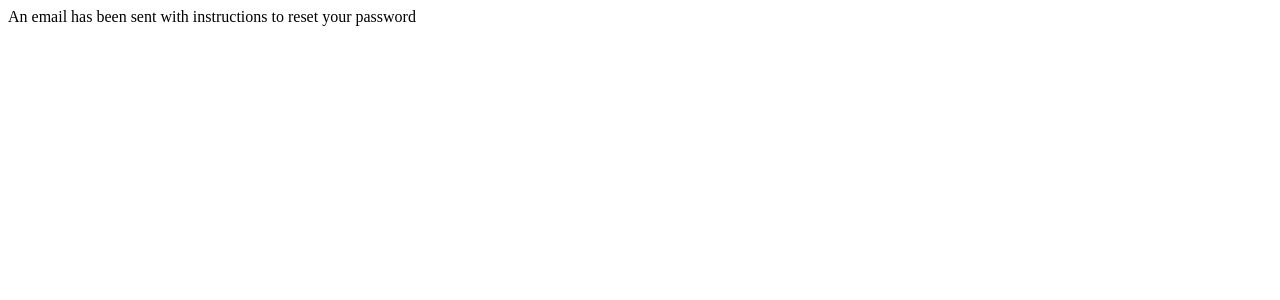
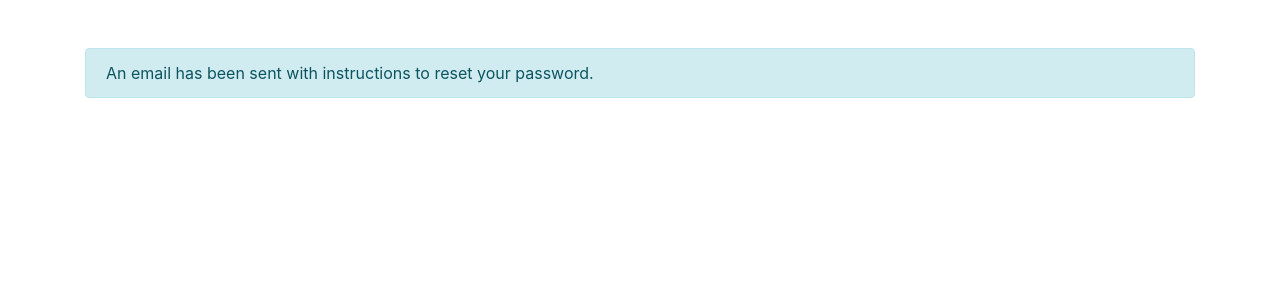
Before and after one commit to blueinabaux/PIH-2K23, a Django app: page /password-reset/done/ in a window 1280 px wide. Shown: the top 300 px of the page. Run offline with Django 4.2, Linux system fonts and the light colour scheme; some libraries are stand-ins or nearby versions.

Commit message:
Update password_reset_done.html

```diff
--- a/PIH/templates/password_reset_done.html
+++ b/PIH/templates/password_reset_done.html
@@ -4,10 +4,18 @@
     <meta charset="UTF-8">
     <meta name="viewport" content="width=device-width, initial-scale=1.0">
     <title>Document</title>
+    <!-- Include Bootstrap 4 CSS (make sure you have it installed) -->
+    <link rel="stylesheet" href="https://stackpath.bootstrapcdn.com/bootstrap/4.5.2/css/bootstrap.min.css">
 </head>
 <body>
-    <div class="alert alert-info">
-        An email has been sent with instructions to reset your password
+    <div class="container mt-5">
+        <div class="alert alert-info" role="alert">
+            An email has been sent with instructions to reset your password.
+        </div>
     </div>
+    <!-- Include Bootstrap 4 JS (optional, only if you need JavaScript features) -->
+    <script src="https://code.jquery.com/jquery-3.5.1.slim.min.js"></script>
+    <script src="https://cdn.jsdelivr.net/npm/@popperjs/core@2.5.3/dist/umd/popper.min.js"></script>
+    <script src="https://stackpath.bootstrapcdn.com/bootstrap/4.5.2/js/bootstrap.min.js"></script>
 </body>
 </html>
```
